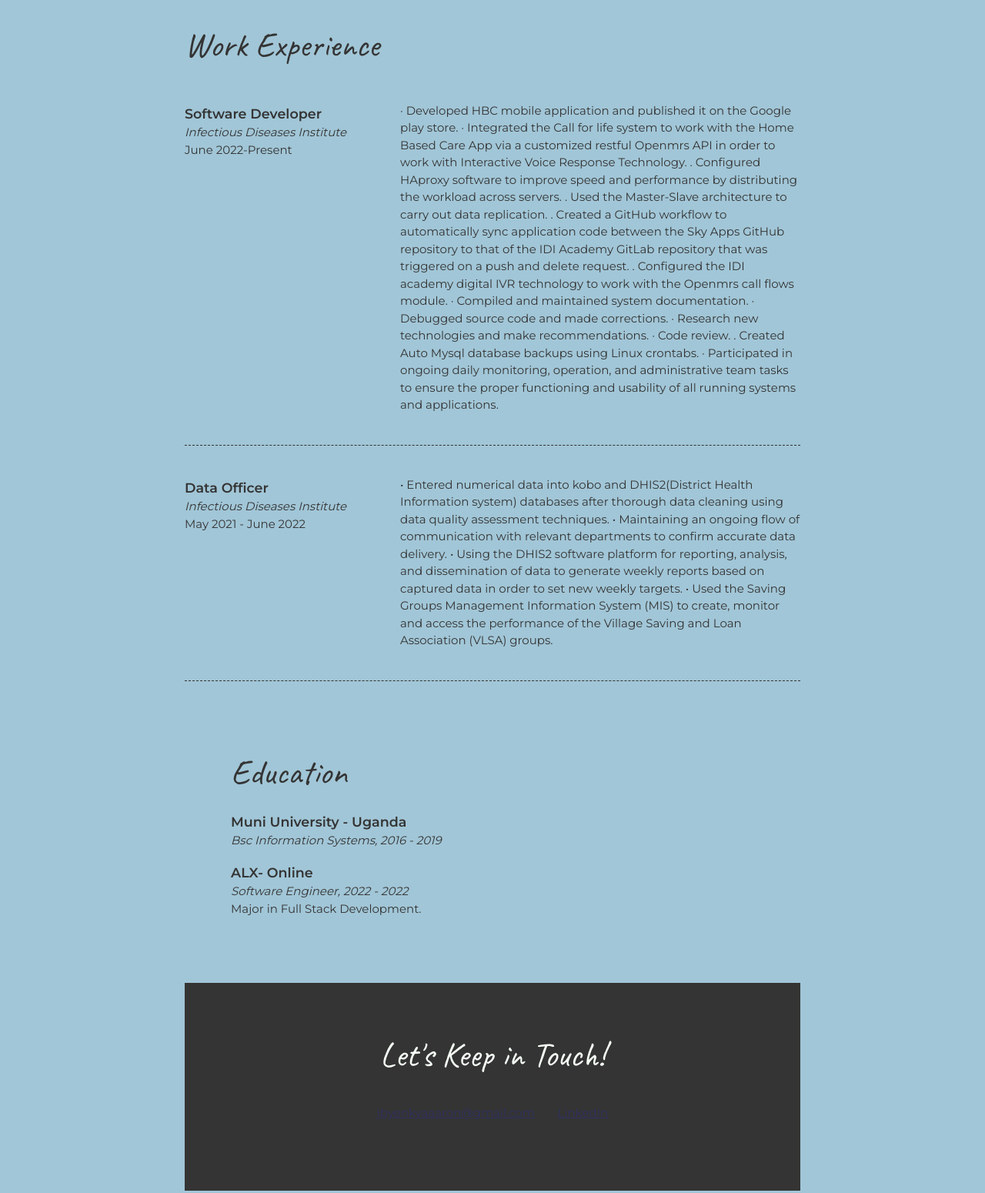
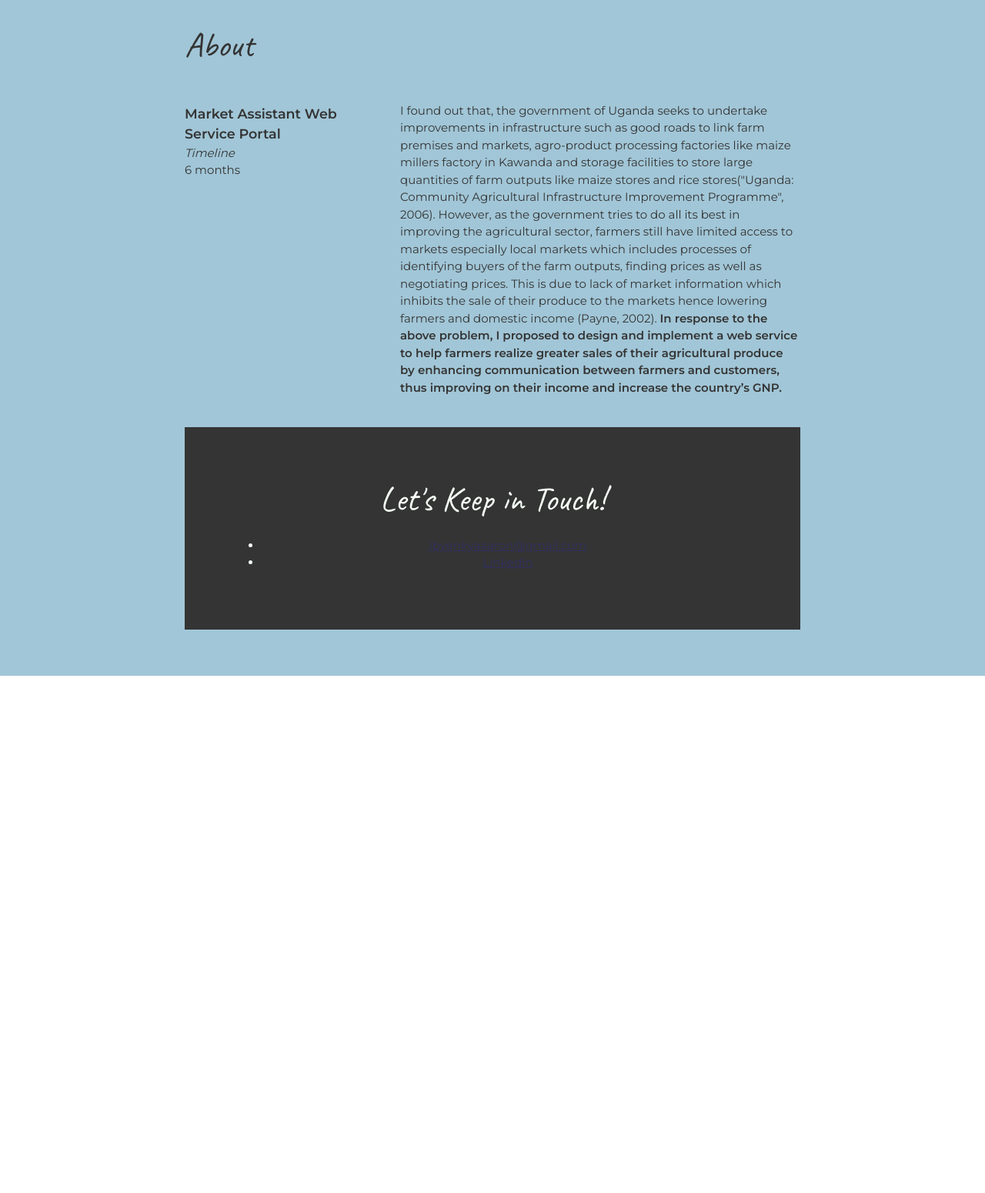
Before and after one commit to Byenkya/byenkya.github.io, a plain HTML site: page index.html in a window 1280 px wide. Shown: the part 1760-3310 px from the top of the page at 77% size. After the commit the page ends 2638 px from the top, so only its background shows below. Drawn offline with Linux system fonts and the light colour scheme.

Commit message:
added about section

```diff
--- a/index.html
+++ b/index.html
@@ -77,85 +77,40 @@
           </section>
 
         </div>
-      <!-- ***********************  WORK EXPERIENCE  *********************** -->
+      <!-- ***********************  ABOUT SECTION  *********************** -->
       <section class="work-experience item-details">
         <div class="content-wrap divider">
-          <h2>Work Experience</h2>
-       <!--    <p>See my complete work history on <a href="https://www.linkedin.com/in/christinatruong/">LinkedIn</a>.</p> -->
-
-          <!-- Job 1 -->
+          <h2>About</h2>
           <section class="job-item">
             <div class="job-details">
-              <h3>Software Developer</h3>
-              <p>Infectious Diseases Institute</p>
-              <p>June 2022-Present</p>
+              <h3>Market Assistant Web Service Portal</h3>
+              <p>Timeline</p>
+              <p>6 months</p>
             </div>
             <div class="job-summary">
                 <p>
-                    · Developed HBC mobile application and published it on the Google play store.
-                    · Integrated the Call for life system to work with the Home Based Care App via a customized restful
-                    Openmrs API in order to work with Interactive Voice Response Technology.
-                    . Configured HAproxy software to improve speed and performance by distributing the workload across servers.
-                    . Used the Master-Slave architecture to carry out data replication.
-                    . Created a GitHub workflow to automatically sync application code between the Sky Apps GitHub repository to that of the IDI Academy GitLab repository that was triggered on a push and delete request.
-                    . Configured the IDI academy digital IVR technology to work with the Openmrs call flows module.
-                    · Compiled and maintained system documentation.
-                    · Debugged source code and made corrections.
-                    · Research new technologies and make recommendations.
-                    · Code review.
-                    . Created Auto Mysql database backups using Linux crontabs.
-                    · Participated in ongoing daily monitoring, operation, and administrative team tasks to ensure the proper functioning and usability of all running systems and applications.
+                    I found out that, the government of Uganda seeks to  undertake improvements in infrastructure such as good roads to link farm premises and markets,
+                    agro-product processing factories like maize millers factory in Kawanda and storage facilities to store large quantities of farm outputs like maize stores
+                    and rice stores("Uganda: Community Agricultural Infrastructure Improvement Programme", 2006).
+                    However, as the government tries to do all its best in improving the agricultural sector,
+                    farmers still have limited access to markets especially local markets which includes processes of identifying buyers of the farm outputs,
+                    finding prices as well as negotiating prices. This is due to lack of market information which inhibits the sale of their produce to the markets
+                    hence lowering farmers and domestic income (Payne, 2002).
+                    <b>
+                        In response to the above problem, I proposed to design and implement a web service to help farmers realize greater sales of their agricultural produce
+                        by enhancing communication between farmers and customers, thus improving on their income and increase the country’s GNP.
+                    </b>
                 </p>
 
             </div>
           </section>
-
-          <!-- Job 2 -->
-          <section class="job-item">
-            <div class="job-details">
-              <h3>Data Officer</h3>
-              <p>Infectious Diseases Institute</p>
-              <p>May 2021 - June 2022</p>
-            </div>
-            <div class="job-summary">
-              <p>
-                • Entered numerical data into kobo and DHIS2(District Health Information system) databases after
-                thorough data cleaning using data quality assessment techniques.
-                • Maintaining an ongoing flow of communication with relevant departments to confirm accurate
-                data delivery.
-                • Using the DHIS2 software platform for reporting, analysis, and dissemination of data to generate
-                weekly reports based on captured data in order to set new weekly targets.
-                • Used the Saving Groups Management Information System (MIS) to create, monitor and access
-                the performance of the Village Saving and Loan Association (VLSA) groups.
-              </p>
-            </div>
-          </section>
-
-      <!-- ******************  EDUCATION & CERTIFICATIONS ****************** -->
-      <section class="education item-details">
-        <div class="content-wrap">
-          <h2>Education</h2>
-
-          <section>
-            <h3>Muni University - Uganda</h3>
-            <p>Bsc Information Systems, 2016 - 2019</p>
-          </section>
-
-          <section>
-            <h3>ALX- Online</h3>
-            <p>Software Engineer, 2022 - 2022</p>
-            <p>Major in Full Stack Development.</p>
-          </section>
-        </div>
-      </section>
-
       <!-- *****************  CONTACT INFO / SOCIAL MEDIA  ***************** -->
       <footer>
         <div class="content-wrap">
           <h2>Let's Keep in Touch!</h2>
 
           <!-- Social media and contact links. Add or remove any networks. -->
-          <ul class="contact-list">
+          <ul style="color: #F7FFF7;">
             <li><a href="mailto:email@example.com">jbyenkyaaaron@gmail.com</a></li>
             <li><a href="www.linkedin.com/in/byenkya-joshua-aaron-26ba17152" target="_blank">LinkedIn</a></li>
           </ul>
```
